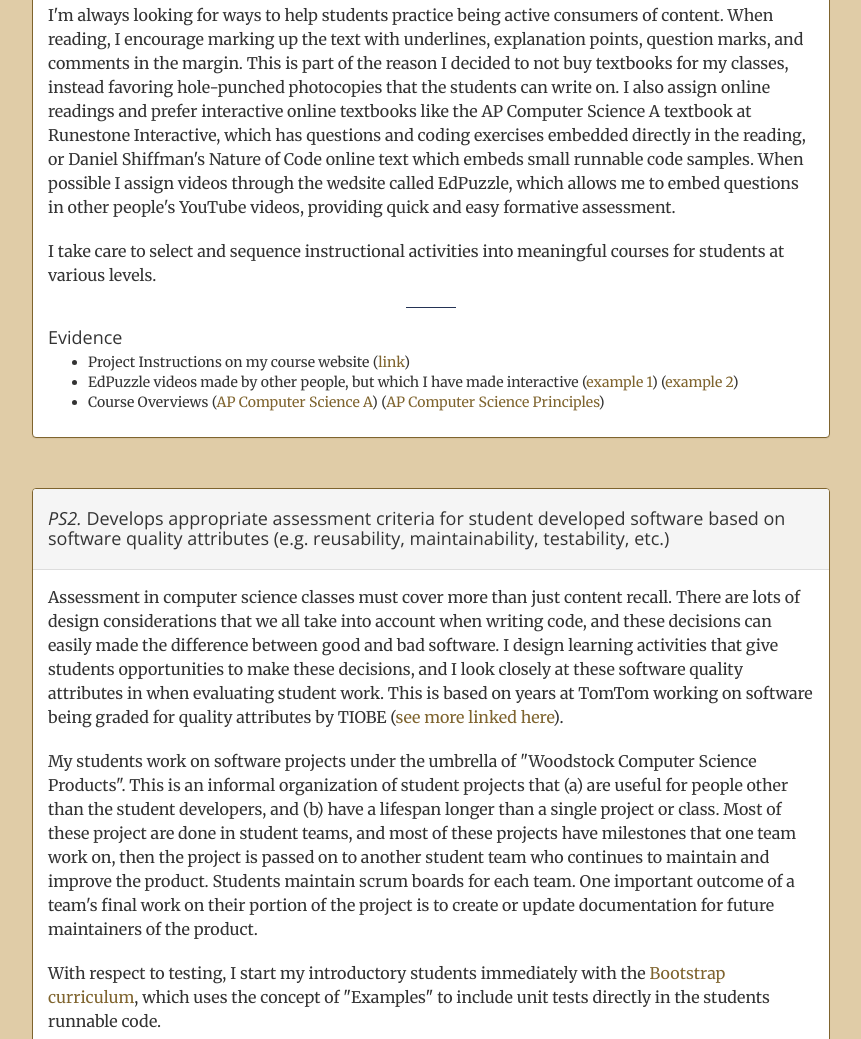
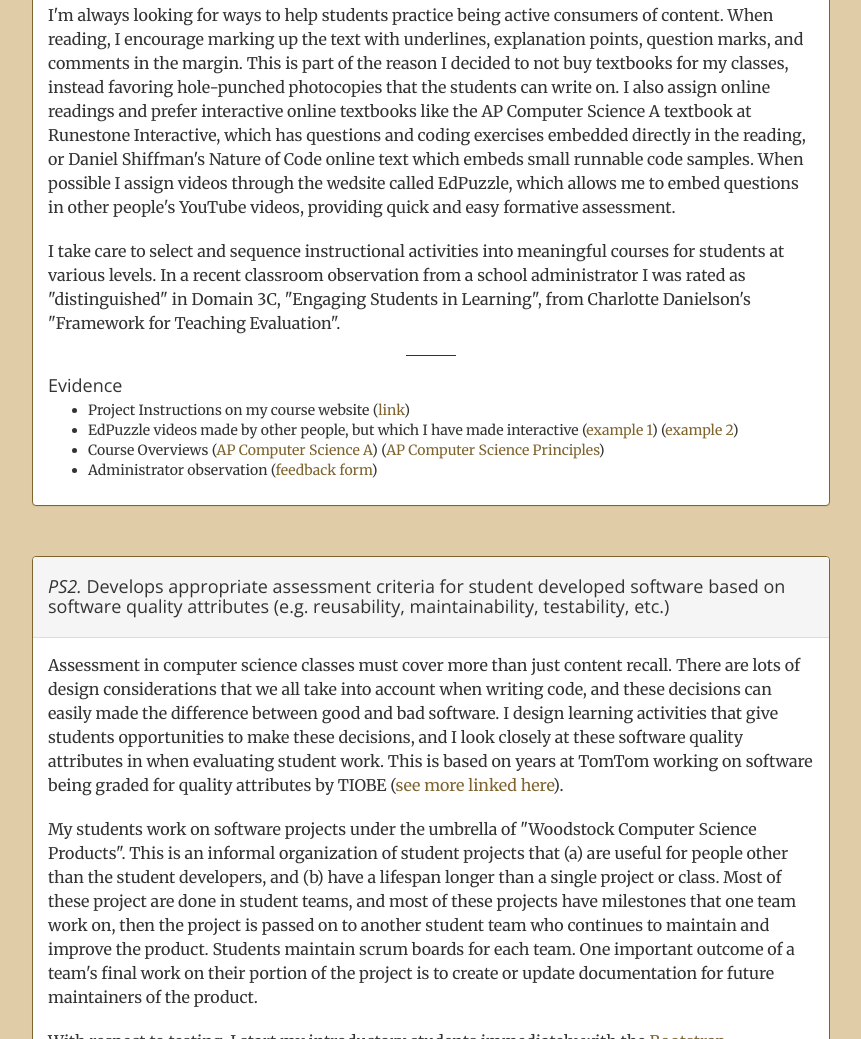
Before and after one commit to DirtRoadCosmos/portfolio-andy, a website: page index.html in a window 1280 px wide. Shown: the part 7571-8610 px from the top of the page, without its empty margins (209-1070 px from the left). Drawn offline with nearby package versions, Linux system fonts and the light colour scheme.

Commit message:
add obs form

```diff
--- a/index.html
+++ b/index.html
@@ -427,7 +427,7 @@
           <div class="panel-body">
             <p>I enjoy designing instructional activities. Sometimes I start from scratch with my own activities, and sometimes I start from interesting lessons that have been created by other people. Many of my original and adapted instructional activities are available online at the "WoodstockCS" (Woodstock Computer Science) website that I maintain for my classes.</p>
             <p>I'm always looking for ways to help students practice being active consumers of content. When reading, I encourage marking up the text with underlines, explanation points, question marks, and comments in the margin. This is part of the reason I decided to not buy textbooks for my classes, instead favoring hole-punched photocopies that the students can write on. I also assign online readings and prefer interactive online textbooks like the AP Computer Science A textbook at Runestone Interactive, which has questions and coding exercises embedded directly in the reading, or Daniel Shiffman's Nature of Code online text which embeds small runnable code samples. When possible I assign videos through the wedsite called EdPuzzle, which allows me to embed questions in other people's YouTube videos, providing quick and easy formative assessment.</p>
-            <p>I take care to select and sequence instructional activities into meaningful courses for students at various levels.</p>
+            <p>I take care to select and sequence instructional activities into meaningful courses for students at various levels. In a recent classroom observation from a school administrator I was rated as "distinguished" in Domain 3C, "Engaging Students in Learning", from Charlotte Danielson's "Framework for Teaching Evaluation".</p>
             <hr class="thin">
             <div class="media">
               <div class="media-body">
@@ -439,6 +439,7 @@
                     (<a href="https://edpuzzle.com/media/5a1a295ae24cf040d10e7c05" >example 2</a>)
                   </li>
                   <li>Course Overviews (<a href="files/csa-course-overview.pdf">AP Computer Science A</a>) (<a href="files/csp-course-overview.pdf">AP Computer Science Principles</a>)</li>
+                  <li>Administrator observation (<a href="files/lawler-observation-march-2018.pdf">feedback form</a>)</li>
                 </ul>
               </div>
             </div>
```
